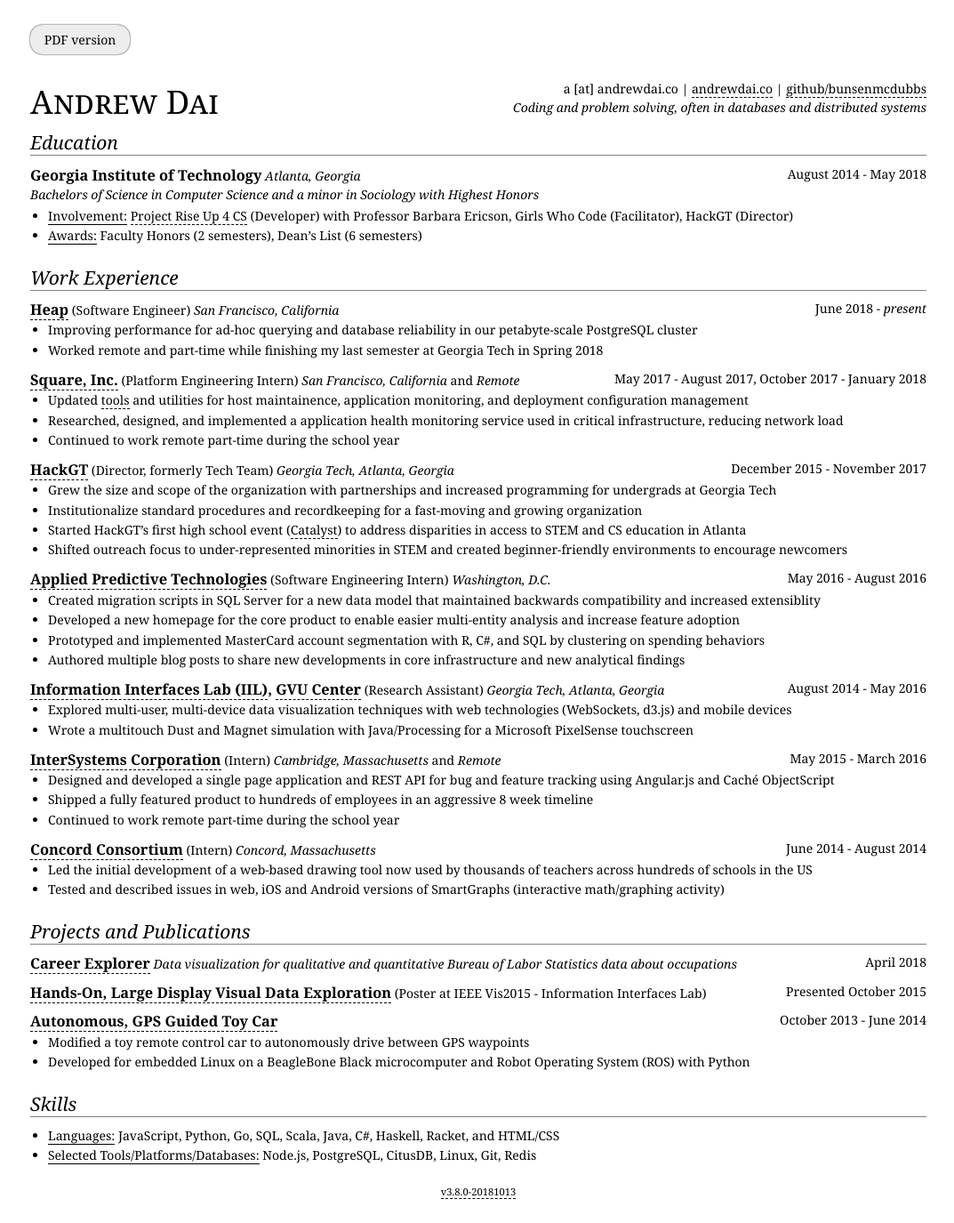
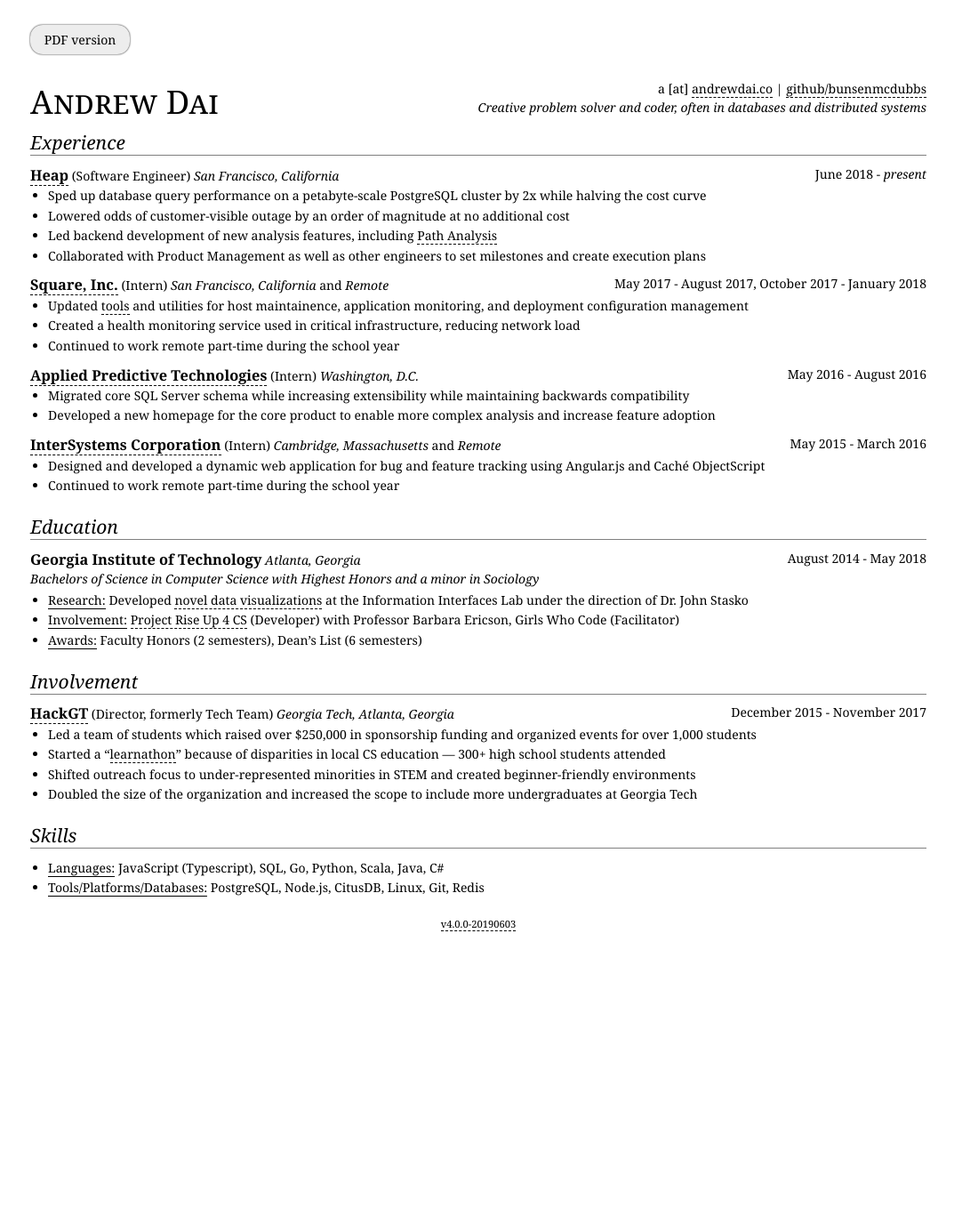
Before and after one commit to bunsenmcdubbs/bunsenmcdubbs.github.io, a Jekyll site: the page built from resume/index.html, in a window 1280 px wide. Shown: the whole page at 89% size, without its empty margins (102-1175 px from the left). Built offline with Jekyll 4.4.1, drawn with Linux system fonts in a browser that asks for light colours; comment, search, counter and statistics services are not loaded; after the commit the page ends 1074 px from its top, so only the background shows below that.

Commit message:
Clean up, reformat and update resume

```diff
--- a/resume/index.html
+++ b/resume/index.html
@@ -35,65 +35,18 @@
   <ul id="contact">
     <li class="print-only">(978) 201-0796</li>
     <li class="print-only">a@andrewdai.co</li>
-    <li class="no-print">a [at] andrewdai.co</li>
-    <li><a href="http://andrewdai.co">andrewdai.co</a></li>
+    <li class="no-print">a [at] <a href="https://andrewdai.co">andrewdai.co</a></li>
+    <li class="print-only"><a href="http://andrewdai.co">andrewdai.co</a></li>
     <li><a href="https://github.com/bunsenmcdubbs"><span class='label'>
       github/</span>bunsenmcdubbs</a></li>
   </ul>
 
-  <p id="objective">
-    Coding and problem solving,
-    often in databases and distributed systems
-  </p>
+  <p id="objective"> Creative problem solver and coder, often in databases and distributed systems </p>
 </header>
 
 <div class="container">
-
-<!--
-8888888888     888                            888    d8b
-888            888                            888
-8888888    .d88888 888  888  .d8888b  8888b.  888888 888  .d88b.  88888b.
-888       888  888 888  888 888      .d888888 888    888 888  888 888  888
-888       Y88. 888 Y88b 888 Y88b.    888  888 Y88b.  888 Y88..88P 888  888
-8888888888 "Y88888  "Y88888  "Y8888P "Y888888  "Y888 888  "Y88P"  888  888
--->
-
-  <section class="resume-edu">
-    <h2>Education</h2>
-    <div class="entry">
-      <h3>Georgia Institute of Technology</h3>
-      <span class='loc'>Atlanta, Georgia</span>
-      <span class='date'>August 2014 - May 2018</span>
-      <p class="des">
-        Bachelors of Science in Computer Science
-        and a minor in Sociology with Highest Honors
-      <ul>
-        <!-- <li><p><span class="label">Research:</span>
-          Information Interfaces Lab at the GVU Center with Dr. John Stasko,
-          Solar Home and RoboSub (Vertically Integrated Project)</p></li> -->
-        <li><p><span class="label">Involvement:</span>
-          <a href="http://home.cc.gatech.edu/ice-gt/551">Project Rise Up 4 CS</a>
-          (Developer) with Professor Barbara Ericson,
-          Girls Who Code (Facilitator),
-          HackGT (Director)</p></li>
-        <li><p><span class="label">Awards:</span>
-          Faculty Honors (2 semesters), Dean&rsquo;s List
-          (6 semesters)</p></li>
-      </ul>
-    </div>
-  </section>
-
-<!--
-888       888                  888
-888   o   888                  888
-888 d888b 888  .d88b.  888d888 888  888
-888d88888b888 d88''88b 888P"   888 .8P
-8888P   Y8888 Y88..88P 888     888 "88b
-888P     Y888  "Y88P"  888     888  888
- -->
-
   <section class="resume-work">
-    <h2>Work Experience</h2>
+    <h2>Experience</h2>
 
     <div class="entry">
       <h3><a href="https://heapanalytics.com">Heap</a></h3>
@@ -101,81 +54,34 @@
       <span class="loc">San Francisco, California</span>
       <span class="date">June 2018 - <i>present</i></span>
       <ul>
-        <li><p>Improving performance for ad-hoc querying and database reliability in our petabyte-scale PostgreSQL cluster</p></li>
-        <li><p>Worked remote and part-time while finishing my last semester at Georgia Tech in Spring 2018</p></li>
+        <li><p>Sped up database query performance on a petabyte-scale PostgreSQL cluster by 2x while halving the cost curve</p></li>
+        <li><p>Lowered odds of customer-visible outage by an order of magnitude at no additional cost</p></li>
+        <li><p>Led backend development of new analysis features, including <a href="https://www.producthunt.com/posts/paths-by-heap">Path Analysis</a> </p></li>
+        <li><p>Collaborated with Product Management as well as other engineers to set milestones and create execution plans</p></li>
       </ul>
     </div>
 
     <div class="entry">
       <h3><a href="https://squareup.com">Square, Inc.</a></h3>
-      <span class="role">Platform Engineering Intern</span>
+      <span class="role">Intern</span>
       <span class="loc">San Francisco, California</span> and <span class="loc">Remote</span>
       <span class="date">May 2017 - August 2017, October 2017 - January 2018</span>
       <ul>
-        <li><p>Updated <a href="https://github.com/square/p2">tools</a> and
-          utilities for host maintainence, application monitoring, and
-          deployment configuration management</p></li>
-        <li><p>Researched, designed, and implemented a application health
-          monitoring service used in critical infrastructure, reducing network
-          load</p></li>
+        <li><p>Updated <a href="https://github.com/square/p2">tools</a> and utilities for host maintainence, application monitoring, and deployment configuration management</p></li>
+        <li><p>Created a health monitoring service used in critical infrastructure, reducing network load</p></li>
         <li><p>Continued to work remote part-time during the school
           year</p></li>
       </ul>
     </div>
 
     <div class="entry">
-      <h3><a href="https://hack.gt">HackGT</a></h3>
-      <span class="role">Director, formerly Tech Team</span>
-      <span class='loc'>Georgia Tech, Atlanta, Georgia</span>
-      <span class='date'>December 2015 - November 2017</span>
-      <ul>
-        <li><p>Grew the size and scope of the organization with partnerships
-          and increased programming for undergrads at Georgia Tech</p></li>
-        <li><p>Institutionalize standard procedures and recordkeeping for a
-          fast-moving and growing organization</p></li>
-        <li><p>Started HackGT&rsquo;s first high school event
-          (<a href="https://catalyst.hack.gt">Catalyst</a>)
-          to address disparities in access to STEM and CS education in
-          Atlanta</p></li>
-        <li><p>Shifted outreach focus to under-represented minorities in STEM
-          and created beginner-friendly environments to encourage newcomers</p></li>
-      </ul>
-    </div>
-
-    <div class="entry">
       <h3><a href="http://www.predictivetechnologies.com/">Applied Predictive Technologies</a></h3>
-      <span class="role">Software Engineering Intern</span>
+      <span class="role">Intern</span>
       <span class='loc'>Washington, D.C.</span>
       <span class='date'>May 2016 - August 2016</span>
       <ul>
-        <li><p>Created migration scripts in SQL Server for a new data model that
-          maintained backwards compatibility and increased extensiblity</p></li>
-        <li><p>Developed a new homepage for the core product
-          to enable easier multi-entity analysis and increase feature
-          adoption</p></li>
-        <li><p>Prototyped and implemented MasterCard account segmentation
-          with R, C#, and SQL by clustering on spending behaviors</p></li>
-        <li><p>Authored multiple blog posts to share new developments in
-          core infrastructure and new analytical findings</p></li>
-      </ul>
-    </div>
-
-    <div class="entry">
-      <h3>
-        <a href="http://www.cc.gatech.edu/gvu/ii/index.html">Information Interfaces Lab (IIL)</a>,
-        <a href="http://gvu.gatech.edu">GVU Center</a>
-      </h3>
-      <span class="role">Research Assistant</span>
-      <span class='loc'>Georgia Tech, Atlanta, Georgia</span>
-      <span class='date'>August 2014 - May 2016</span>
-      <ul>
-        <li><p>Explored multi-user, multi-device data
-          visualization techniques with web technologies (WebSockets, d3.js)
-          and mobile devices</p></li>
-        <!-- <li><p>Using MySQL and Elasticsearch to store and process large sets of
-          documents for analysis and visualization with d3.js</p></li> -->
-        <li><p>Wrote a multitouch Dust and Magnet simulation with Java/Processing
-          for a Microsoft PixelSense touchscreen</p></li>
+        <li><p>Migrated core SQL Server schema while increasing extensibility while maintaining backwards compatibility</p></li>
+        <li><p>Developed a new homepage for the core product to enable more complex analysis and increase feature adoption</p></li>
       </ul>
     </div>
 
@@ -185,110 +91,62 @@
       <span class="loc">Cambridge, Massachusetts</span> and <span class="loc">Remote</span>
       <span class='date'>May 2015 - March 2016</span>
       <ul>
-        <li><p>Designed and developed a single page application and REST API
-          for bug and feature tracking using Angular.js and Cach&eacute;
-          ObjectScript</p></li>
-        <li><p>Shipped a fully featured product
-          to hundreds of employees in an aggressive 8 week timeline</p></li>
-        <li><p>Continued to work remote part-time during the school
-          year</p></li>
-      </ul>
-    </div>
-
-    <div class="entry">
-      <h3><a href="http://concord.org">Concord Consortium</a></h3>
-      <span class="role">Intern</span>
-      <span class='loc'>Concord, Massachusetts</span>
-      <span class='date'>June 2014 - August 2014</span>
-      <ul>
-        <li><p>Led the initial development of a web-based drawing tool now
-          used by thousands of teachers across hundreds of schools in the
-          US</p></li>
-        <li><p>Tested and described issues in web, iOS and Android versions of
-          SmartGraphs (interactive math/graphing activity)</p></li>
-        <!-- <li><p>Used JavaScript (jQuery, Node.js), Git/Github, and issue tracking
-          (Pivotal Tracker)</p></li> -->
+        <li><p>Designed and developed a dynamic web application for bug and feature tracking using Angular.js and Cach&eacute; ObjectScript</p></li>
+        <li><p>Continued to work remote part-time during the school year</p></li>
       </ul>
     </div>
   </section>
 
-
-<!--
-8888888b.                   d8b                   888
-888    888                                        888
-888   d88P 888d888 .d88b.  8888  .d88b.   .d8888b 888888 .d8888b
-8888888P"  888P"  d88""88b "888 d8P  Y8b d88P"    888    88K
-888        888    888  888  888 88888888 888      888    "Y8888b.
-888        888    Y88..88P  888 Y8b.     Y88b.    Y88b.       X88
-888        888     "Y88P"   888  "Y8888   "Y8888P  "Y888  88888P'
-                            888
-                          88P"
- -->
-
-  <section class="resume-project">
-    <h2>Projects and Publications</h2>
-
+  <section class="resume-edu">
+    <h2>Education</h2>
     <div class="entry">
-        <h3><a href="https://github.com/bunsenmcdubbs/career-explorer">Career Explorer</a></h3>
-        <span class="des">Data visualization for qualitative and quantitative Bureau of Labor
-          Statistics data about occupations</span>
-        <span class="date">April 2018</span>
-    </div>
-
-    <div class="entry">
-      <h3><a href="http://andrewdai.co/dustandmagnet-presentation/#/">
-          Hands-On, Large Display Visual Data Exploration</a></h3>
-      <span class="role">Poster at IEEE Vis2015 - Information Interfaces Lab</span>
-      <span class='date'>Presented October 2015</span>
-      <!-- <ul>
-        <li><p>Adapted the Dust and Magnet technique to a large multitouch
-          screen</p></li>
-      </ul> -->
-    </div>
-
-    <div class="entry">
-      <h3><a href="http://andrewdai.co/projects/">Autonomous, GPS Guided Toy Car</a></h3>
-      <span class='date'>October 2013 - June 2014</span>
-      <ul>
-        <li><p>Modified a toy remote control car to autonomously drive between
-          GPS waypoints</p></li>
-        <li><p>Developed for embedded Linux on a BeagleBone Black microcomputer
-          and Robot Operating System (ROS) with Python</p></li>
+      <h3>Georgia Institute of Technology</h3>
+      <span class='loc'>Atlanta, Georgia</span>
+      <span class='date'>August 2014 - May 2018</span>
+      <p class="des">
+        Bachelors of Science in Computer Science with Highest Honors
+        and a minor in Sociology
+          <ul>
+              <li><p><span class="label">Research:</span> Developed <a href="https://andrewdai.co/dustandmagnet-presentation">novel data visualizations</a> at the Information Interfaces Lab under the direction of Dr. John Stasko</p></li>
+        <li><p><span class="label">Involvement:</span> <a href="http://home.cc.gatech.edu/ice-gt/551">Project Rise Up 4 CS</a> (Developer) with Professor Barbara Ericson, Girls Who Code (Facilitator)</p></li>
+        <li><p><span class="label">Awards:</span> Faculty Honors (2 semesters), Dean&rsquo;s List (6 semesters)</p></li>
       </ul>
     </div>
-
   </section>
 
-<!--
-.d8888b.   888          888 888
-d88P  Y88b 888      Y8P 888 888
-"Y888b.    888  888     888 888 .d8888b
-   "Y88b.  888 .88P 888 888 888 88K
-     "888  888888K  888 888 888 "Y8888b.
-Y88b  d88P 888 "88b 888 888 888      X88
-"Y8888P"   888  888 888 888 888  88888P'
- -->
+  <section>
+      <h2>Involvement</h2>
+      <div class="entry">
+          <h3><a href="https://hack.gt">HackGT</a></h3>
+          <span class="role">Director, formerly Tech Team</span>
+          <span class='loc'>Georgia Tech, Atlanta, Georgia</span>
+          <span class='date'>December 2015 - November 2017</span>
+          <ul>
+              <li><p>Led a team of students which raised over $250,000 in sponsorship funding and organized events for over 1,000 students</p></li>
+              <li><p>Started a &ldquo;<a href="https://catalyst.hack.gt">learnathon</a>&rdquo; because of disparities in local CS education &mdash; 300+ high school students attended</p></li>
+              <li><p>Shifted outreach focus to under-represented minorities in STEM and created beginner-friendly environments</p></li>
+              <li><p>Doubled the size of the organization and increased the scope to include more undergraduates at Georgia Tech</p></li>
+          </ul>
+      </div>
+  </section>
 
   <section class="resume-skills">
     <h2>Skills</h2>
 
     <ul>
       <li><p><span class="label">Languages:</span>
-        JavaScript,
+        JavaScript (Typescript),
+        SQL,
+        Go,
         Python,
-        Go,
-        SQL,
         Scala,
         Java,
-        C#,
-        Haskell,
-        Racket,
-        and HTML/CSS
+        C#
       </p></li>
 
-      <li><p><span class="label">Selected Tools/Platforms/Databases:</span>
+      <li><p><span class="label">Tools/Platforms/Databases:</span>
+        PostgreSQL,
         Node.js,
-        PostgreSQL,
         CitusDB,
         Linux,
         Git,
@@ -301,7 +159,7 @@
 </div>
 
 <footer>
-  <small><a href="https://github.com/bunsenmcdubbs/bunsenmcdubbs.github.io/commits/master/resume/index.html">v3.8.0-20181013</a></small>
+  <small><a href="https://github.com/bunsenmcdubbs/bunsenmcdubbs.github.io/commits/master/resume/index.html">v4.0.0-20190603</a></small>
 </footer>
 
 {% include googleAnalytics.html %}
```
